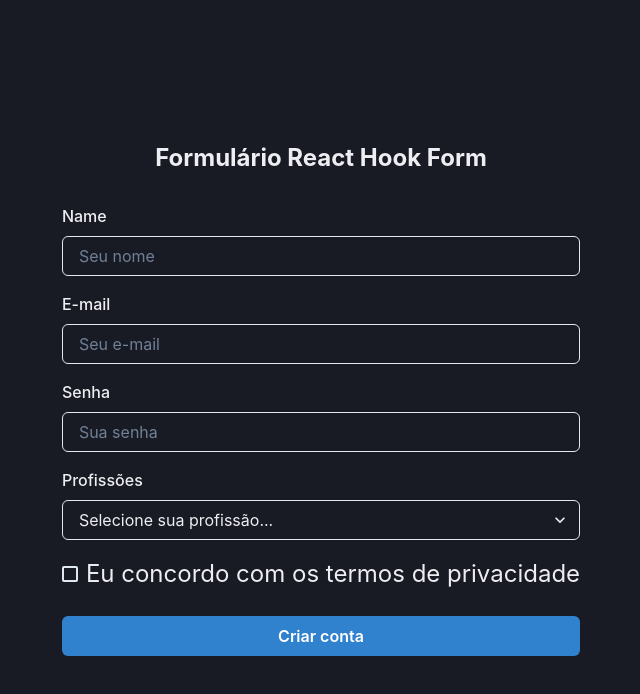
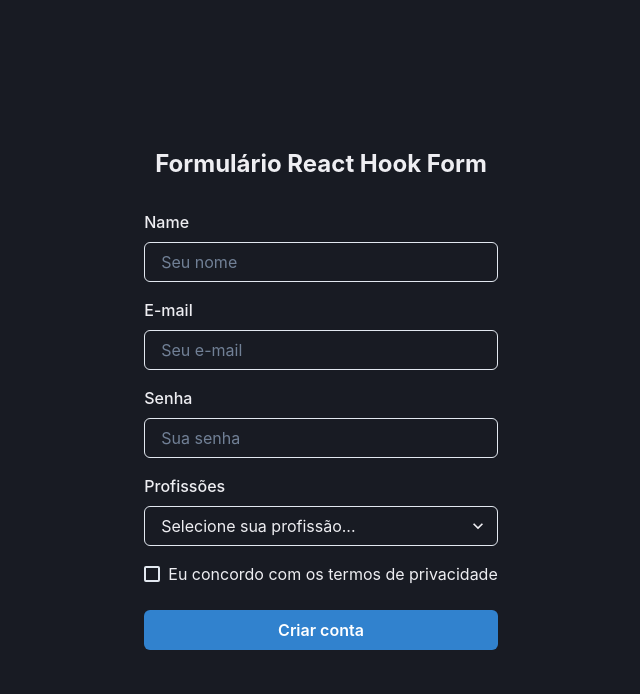
Before and after one commit to moutinhofuturedev/Good-Form, a Next.js app: page / in a window 1280 px wide. Shown: the top 694 px of the page, without its empty margins (319-959 px from the left). Built offline with nearby package versions, Linux system fonts and the light colour scheme.

Commit message:
feat: alterando estilo responsivo do checkbox

```diff
--- a/src/components/Form.tsx
+++ b/src/components/Form.tsx
@@ -59,7 +59,7 @@ export function Form() {
                     <Text color="red.500" fontSize="sm">Este campo é obrigatório</Text>
                 )}
                 <Checkbox mt="1rem" {...register("privacyTerms", { validate: (value) => value === true })}>
-                  <Text fontSize={["smaller","sm" ,"2xl"]}>Eu concordo com os termos de privacidade</Text>
+                  <Text fontSize={["smaller","sm" ,"medium"]}>Eu concordo com os termos de privacidade</Text>
                 </Checkbox>
                 {errors.privacyTerms?.type === "validate" && (
                     <Text color="red.500" fontSize="sm">Você deve aceitar os termos de privacidade</Text>
```
